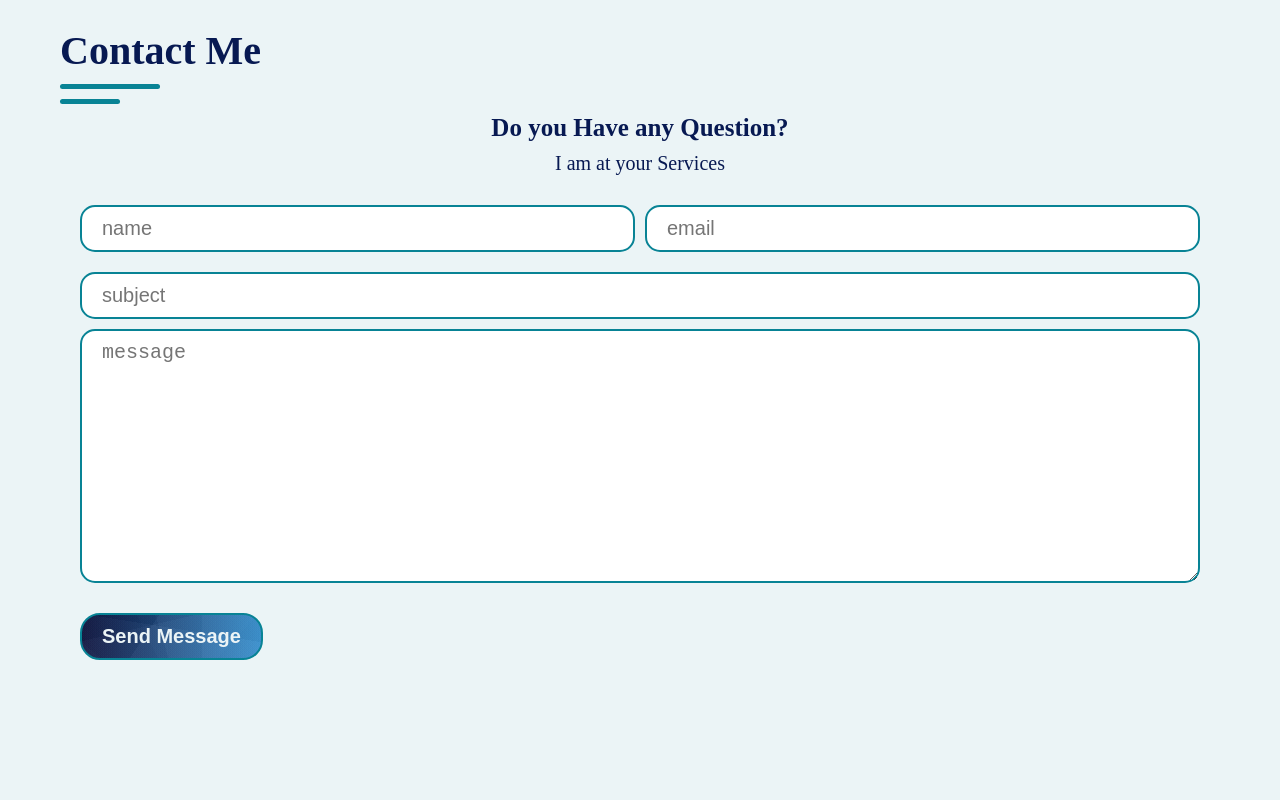
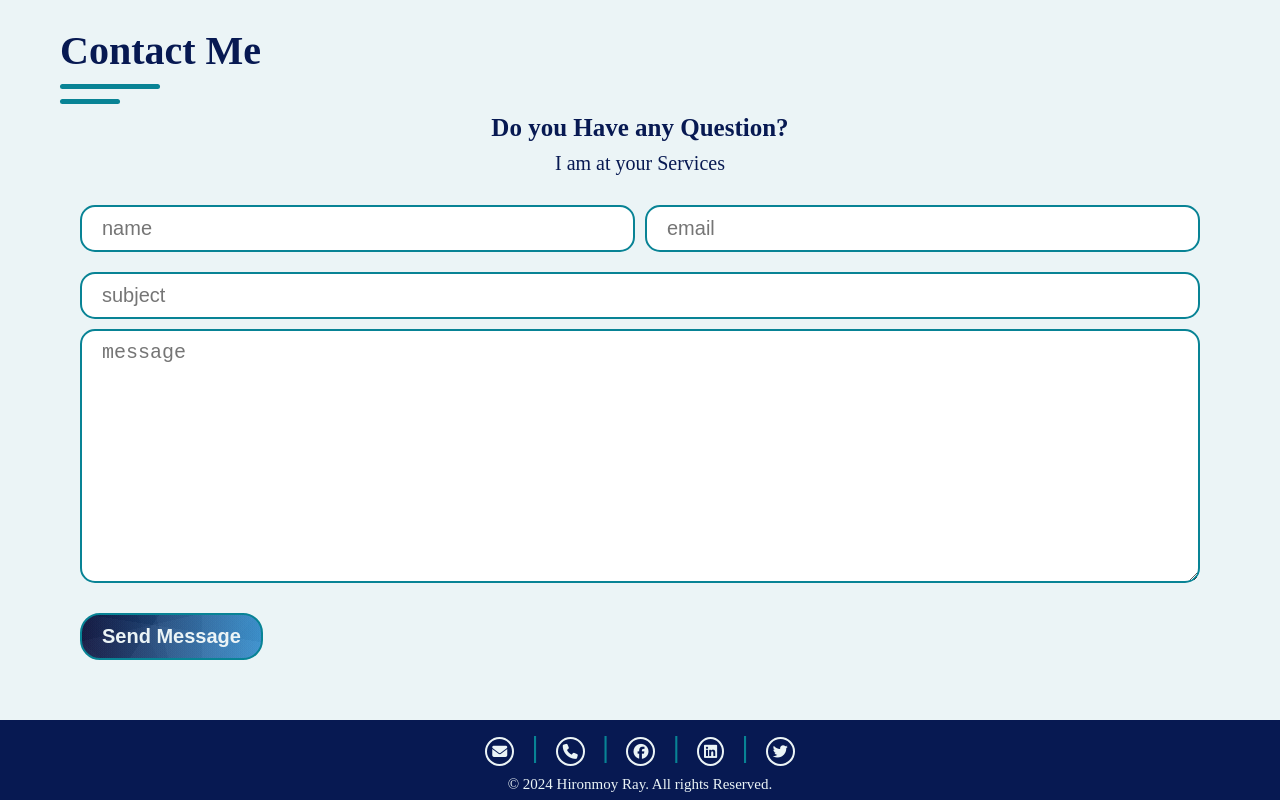
Before and after one commit to HironmoyRay/PortfolioWithRawCSS, a plain HTML site: page index.html in a window 1280 px wide. Shown: the part 2413-3213 px from the top of the page. Before the commit the page ends 3133 px from the top, so only its background shows below. Drawn offline with Linux system fonts and the light colour scheme.

Commit message:
Footer Added

```diff
--- a/index.html
+++ b/index.html
@@ -316,7 +316,7 @@
       </form>
       <button class="btn">Send Message</button>
     </div>
-    <!-- <footer class="footer">
+    <footer class="footer">
       <div>
         <i class="fa-solid fa-envelope"></i>
         |
@@ -329,6 +329,6 @@
         <i class="fa-brands fa-twitter"></i>
       </div>
       <p>&copy 2024 Hironmoy Ray. All rights Reserved.</p>
-    </footer> -->
+    </footer>
   </body>
 </html>
--- a/styles/style.scss
+++ b/styles/style.scss
@@ -521,28 +521,28 @@ body {
 }
 
 // footer
-// .footer {
-//   width: 100%;
-//   height: 8rem;
-//   background-color: $dark-color;
-//   display: flex;
-//   flex-direction: column;
-//   justify-content: center;
-//   align-items: center;
-//   div {
-//     font-size: 3rem;
-//     font-weight: 700;
-//     color: $secondary-color;
-//   }
-//   i {
-//     font-size: 1.5rem;
-//     border: 0.24rem solid $light-color;
-//     border-radius: 50%;
-//     color: $light-color;
-//     padding: 0.5rem;
-//     margin: 1rem;
-//   }
-//   p {
-//     font-size: 1.5rem;
-//   }
-// }
+.footer {
+  width: 100%;
+  height: 8rem;
+  background-color: $dark-color;
+  display: flex;
+  flex-direction: column;
+  justify-content: center;
+  align-items: center;
+  div {
+    font-size: 3rem;
+    font-weight: 700;
+    color: $secondary-color;
+  }
+  i {
+    font-size: 1.5rem;
+    border: 0.24rem solid $light-color;
+    border-radius: 50%;
+    color: $light-color;
+    padding: 0.5rem;
+    margin: 1rem;
+  }
+  p {
+    font-size: 1.5rem;
+  }
+}
```
Also changed, not shown: styles/style.css, 1 other file.
